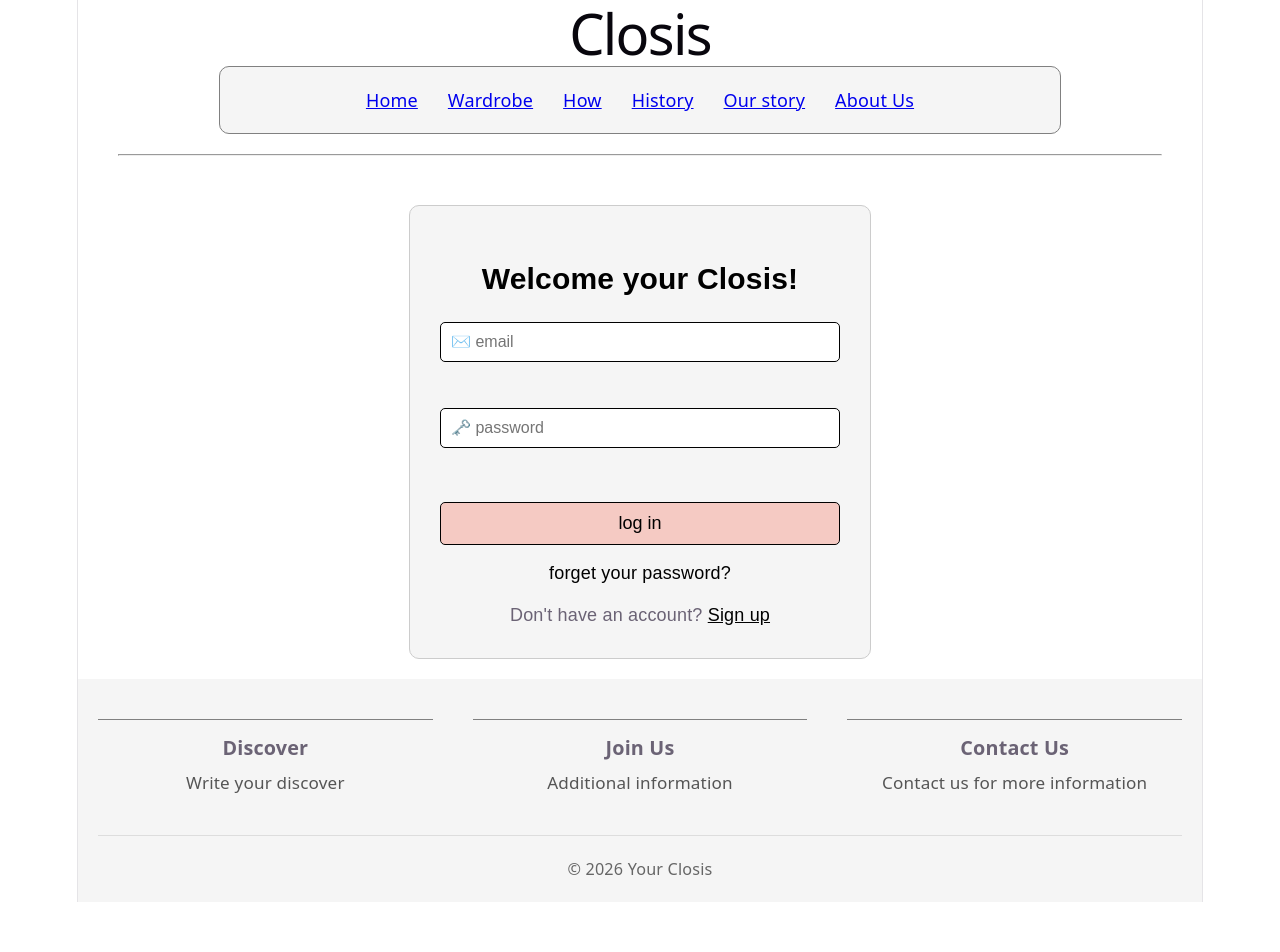
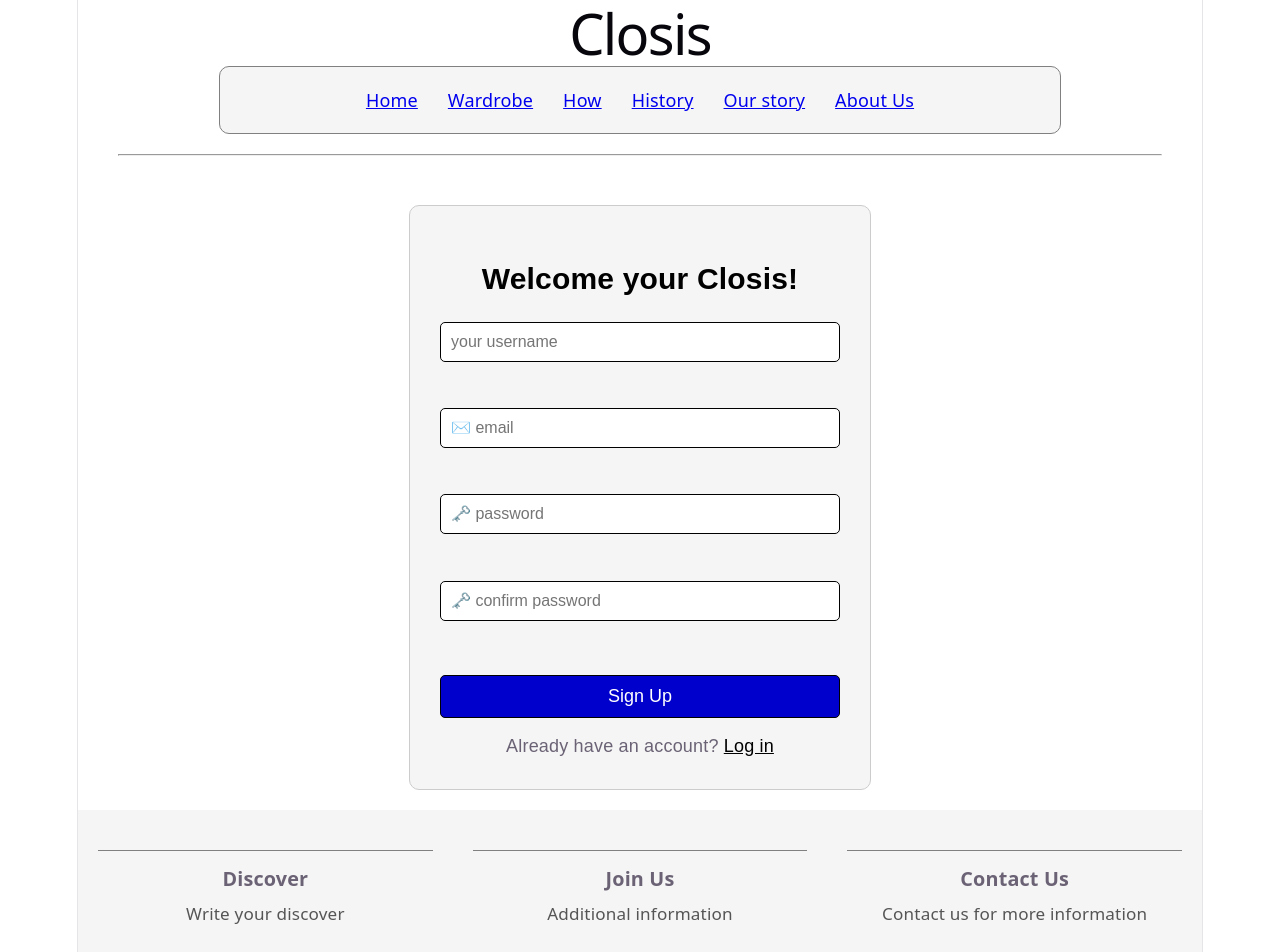
Before and after one commit to clarypham1/Web-Dev-Project, a React (Vite) app in the folder FE/: page /signup in a window 1280 px wide. Shown: the top 952 px of the page. Before the commit the page ends 902 px from the top, so only its background shows below. Built offline with nearby package versions, Linux system fonts and the light colour scheme.

Commit message:
feat: add signup page

```diff
--- a/FE/src/App.jsx
+++ b/FE/src/App.jsx
@@ -1,17 +1,24 @@
 import { useState } from 'react';
+import { BrowserRouter, Routes, Route, Navigate } from "react-router-dom";
 import Login from './Components/login-page/LoginPage.jsx';
+import Signup from './Components/Signup-page/SignupPage.jsx';
+
 import "./Components/login-page/LoginPage.css";
+import "./Components/Signup-page/SignupPage.css";
 import "./Components/login-page/Header.css";
 import "./Components/login-page/Footer.css";
 
+ function App() {
+    return (
+        <BrowserRouter>
+            <Routes>
+                <Route path="/login" element={<Login />} />
+                <Route path="/signup" element={<Signup />} />
 
-function App () {
-  return (
-    <div>
-      <Login/>
-    </div>
-
-  );
+                <Route path="/" element={<Navigate to="/login" />} />
+            </Routes>
+        </BrowserRouter>
+    );
 }
 
 export default App
--- /dev/null
+++ b/FE/src/Components/Signup-page/Footer.css
@@ -0,0 +1,41 @@
+
+.site-footer {
+    padding: 40px 20px 20px;
+    background-color: whitesmoke; /* Matches your nav background preference, or change as needed */
+}
+
+.footer-columns {
+    display: flex;
+    flex-direction: row;
+    justify-content: center;
+    gap: 40px;
+    max-width: 1200px;
+    margin: 0 auto 40px auto;
+}
+
+.footer-col {
+    flex: 1;
+    max-width: 350px;
+    border-top: 1px solid gray;
+    padding-top: 15px;
+}
+
+.footer-col h3 {
+    margin-top: 0;
+    margin-bottom: 10px;
+    font-size: 1.1rem;
+}
+
+.footer-col p {
+    color: #555;
+    font-size: 0.95rem;
+    line-height: 1.4;
+}
+
+.footer-bottom {
+    text-align: center;
+    border-top: 1px solid #ddd;
+    padding-top: 20px;
+    color: #666;
+    font-size: 0.9rem;
+}
--- /dev/null
+++ b/FE/src/Components/Signup-page/Footer.jsx
@@ -0,0 +1,34 @@
+function Footer() {
+    return (
+        <footer className="site-footer">
+
+            <div className="footer-columns">
+
+                <div className="footer-col">
+                    <h3>Discover</h3>
+                    <p>Write your discover</p>
+                </div>
+
+                <div className="footer-col">
+                    <h3>Join Us</h3>
+                    <p>Additional information</p>
+                </div>
+
+                <div className="footer-col">
+                    <h3>Contact Us</h3>
+                    <p>Contact us for more information</p>
+                </div>
+
+            </div>
+
+            <div className="footer-bottom">
+                <p>
+                    &copy; {new Date().getFullYear()} Your Closis
+                </p>
+            </div>
+
+        </footer>
+    );
+}
+
+export default Footer;
--- /dev/null
+++ b/FE/src/Components/Signup-page/Header.css
@@ -0,0 +1,25 @@
+
+header {
+    padding: 20px 40px;
+}
+
+header h1 {
+    margin: 0;
+    text-align: center;
+}
+
+nav ul {
+    display: flex;
+    flex-direction: row;
+    list-style: none;
+    gap: 30px;
+    padding: 20px;
+    margin: 20px auto;
+    justify-content: center;
+    align-items: center;
+    border: 1px solid gray;
+    border-radius: 10px;
+    background-color: whitesmoke;
+    max-width: 800px;
+
+}
--- /dev/null
+++ b/FE/src/Components/Signup-page/Header.jsx
@@ -0,0 +1,23 @@
+
+function Header(){
+
+    return (
+        <header>
+            <h1>Closis</h1>
+            <nav>
+                <ul>
+                    <li><a href='#'>Home</a></li>
+                    <li><a href='#'>Wardrobe</a></li>
+                    <li><a href='#'>How</a></li>
+                    <li><a href='#'>History</a></li>
+                    <li><a href='#'>Our story</a></li>
+                    <li><a href='#'>About Us</a></li>
+                </ul>
+            </nav>
+            <hr></hr>
+        </header>
+    );
+
+}
+
+export default Header
--- /dev/null
+++ b/FE/src/Components/Signup-page/SignupPage.css
@@ -0,0 +1,56 @@
+
+.Sign-up {
+    font-family: arial, sans-serif;
+    width: 400px;
+    margin: 20px auto;
+    padding: 30px;
+    border: 1px solid #ccc;
+    border-radius: 10px;
+    background-color: whitesmoke ;
+}
+
+.Sign-up h3 {
+    font-size: 30px;
+    color: black;
+}
+
+.Sign-up form {
+    display: flex;
+    flex-direction: column;
+}
+
+.Sign-up input {
+    padding: 10px;
+    margin-bottom: 20px;
+    border: 1px solid black;
+    border-radius: 5px;
+    font-size: 16px;
+}
+
+.Sign-up button {
+    padding: 10px;
+    margin-top: 8px;
+    border: 1px solid black;
+    border-radius: 5px;
+    background-color:mediumblue;
+    color: white;
+    font-size: 18px;
+    cursor: pointer;
+}
+
+.Sign-up button:hover {
+    background-color:cornflowerblue;
+}
+
+.Sign-up p {
+    text-align: center;
+    margin-top: 15px;
+}
+
+.Sign-up a {
+    color: black;
+}
+
+.Sign-up a:hover {
+    text-decoration: underline;
+}
--- /dev/null
+++ b/FE/src/Components/Signup-page/SignupPage.jsx
@@ -0,0 +1,97 @@
+
+
+import {useState} from "react";
+import { Link } from "react-router-dom";
+import Header from "./Header";
+import Footer from "./Footer";
+
+
+function SignUp () {
+
+    const [username, setUserName] = useState ("");
+    const [email, setEmail] = useState ("");
+    const [password, setPassword] = useState ("");
+    const [confirmpassword, setConfirmPassword] = useState ("");
+
+    const handleSubmit = (event) => {
+        event.preventDefault ();
+
+        const SignUpInformation = {
+            UserName: username,
+            Email: email,
+            Password: password,
+            ConfirmPassword: confirmpassword
+
+        };
+
+        console.log (SignUpInformation);
+    };
+
+    return (
+        <>
+        <Header />
+        <div className = "Sign-up">
+            <h3> Welcome your Closis! </h3>
+
+            <form onSubmit = {handleSubmit}>
+
+                <input
+                    name = "username"
+                    placeholder = "your username"
+                    type = "text"
+                    value = {username}
+                    onChange = {(event) => setUserName (event.target.value)}
+                />
+                <br/>
+
+                <input
+                    name = "email"
+                    placeholder = "✉️ email"
+                    type = "text"
+                    value = {email}
+                    onChange = {(event) => setEmail (event.target.value)}
+                />
+                <br />
+
+                <input
+                    name = "password"
+                    placeholder = "🗝️ password"
+                    type = "password"
+                    value = {password}
+                    onChange = {(event) => setPassword (event.target.value)}
+
+                />
+                <br />
+
+                <input
+                    name = "ConfirmPassword"
+                    placeholder = "🗝️ confirm password"
+                    type = "password"
+                    value = {confirmpassword}
+                    onChange = {(event) => setConfirmPassword (event.target.value)}
+
+                />
+                <br />
+
+                <button type= "submit"> Sign Up </button>
+
+                {/* <p>
+                    <a herf= ""> Already have an account?</a>
+                </p> */}
+
+                <p>
+                    Already have an account? {" "}
+                    <Link to="/login">Log in </Link>
+                </p>
+
+            </form>
+
+        </div>
+        <Footer/>
+    </>
+    );
+
+
+}
+
+export default SignUp;
--- a/FE/src/Components/login-page/LoginPage.jsx
+++ b/FE/src/Components/login-page/LoginPage.jsx
@@ -1,8 +1,10 @@
 
 
 import {useState} from "react";
+import { Link } from "react-router-dom";
 import Header from "./Header";
 import Footer from "./Footer";
+
 
 function Login () {
 
@@ -51,12 +53,12 @@ function Login () {
                 <button type= "submit"> log in </button>
 
                 <p>
-                    <a herf= "/forgot-password"> forget your password?</a>
+                    <a href= "/forgot-password"> forget your password?</a>
                 </p>
 
                 <p>
                     Don't have an account? {" "}
-                    <a href="/signup">Sign up</a>
+                    <Link to="/signup">Sign up</Link>
                 </p>
 
             </form>
```
